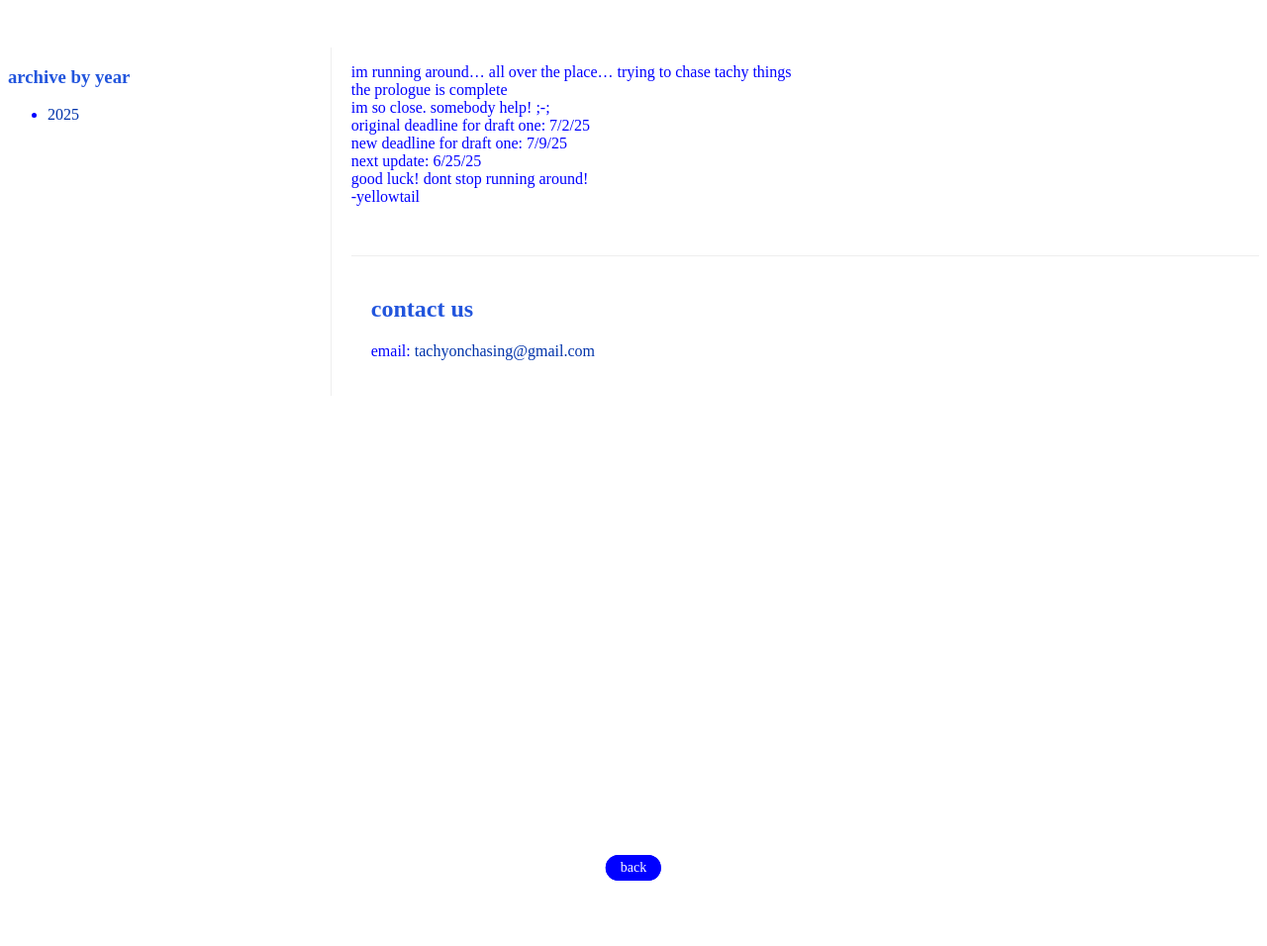
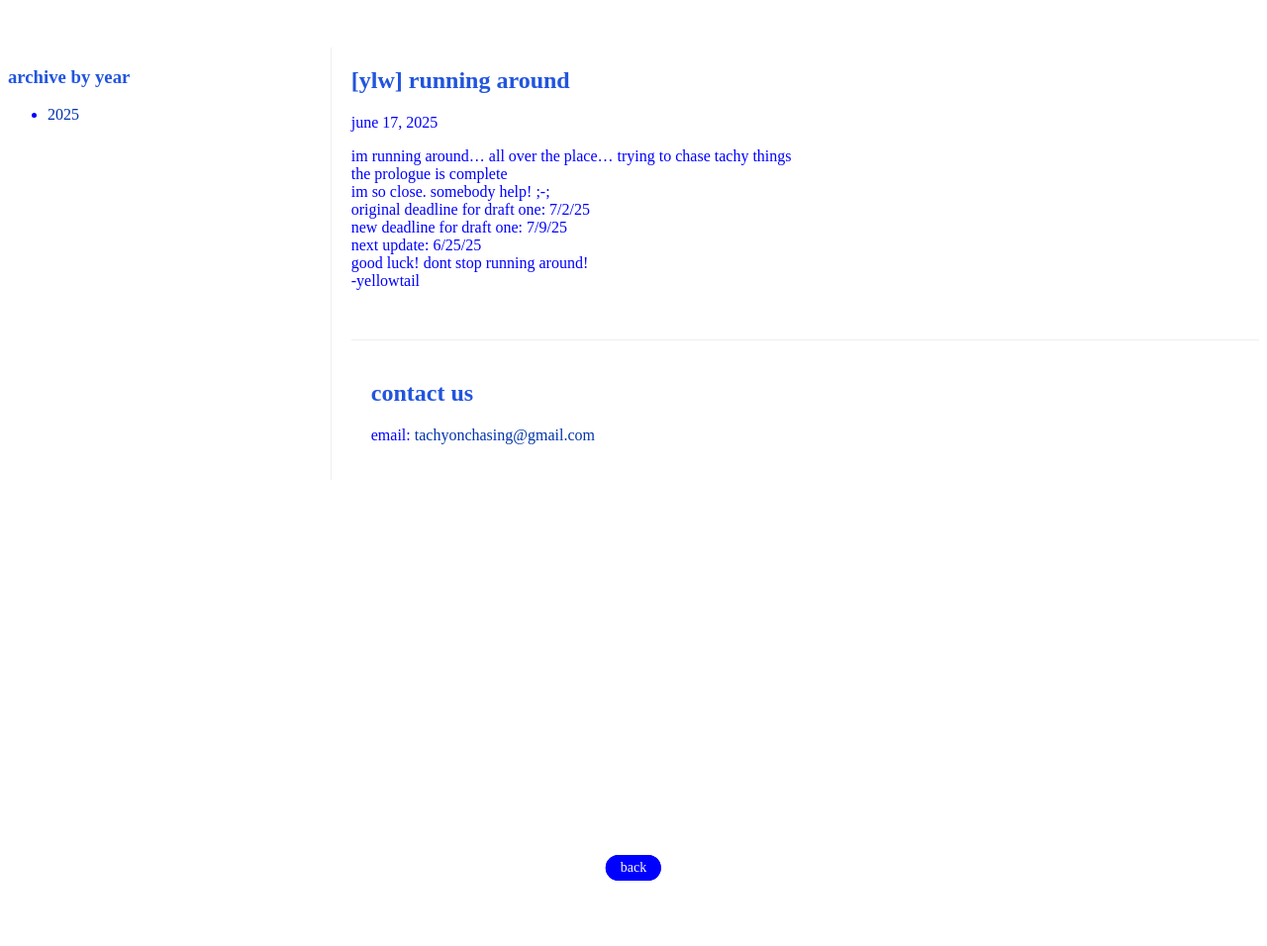
Before and after one commit to catgoesmiao/catgoesmiao.github.io, a Jekyll site: the page built from _posts/2025-06-17-running-around.md, in a window 1280 px wide. Shown: the whole page at 99% size. Built offline with Jekyll 4.4.1, drawn with Linux system fonts in a browser that asks for light colours.

Commit message:
Update and rename 2025-06-17-[YLW]-running-around.md to 2025-06-17-running-around.md

```diff
--- a/_posts/2025-06-17-[YLW]-running-around.md
+++ b/_posts/2025-06-17-running-around.md
@@ -1,6 +1,6 @@
 ---
 layout: post
-title: [YLW] running around
+title: "[YLW] running around"
 date: 2025-06-17
 ---
 im running around... all over the place... trying to chase tachy things
```
